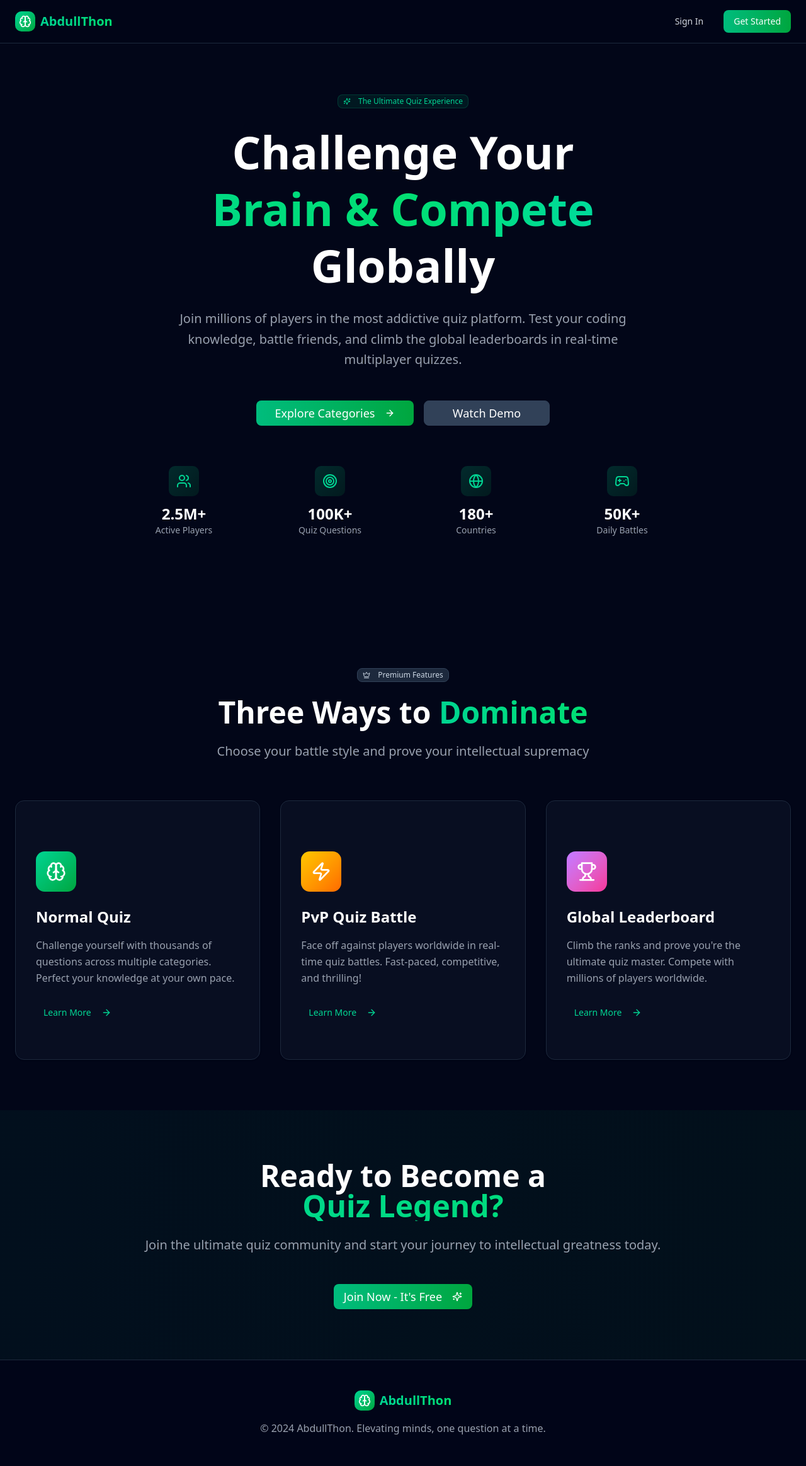
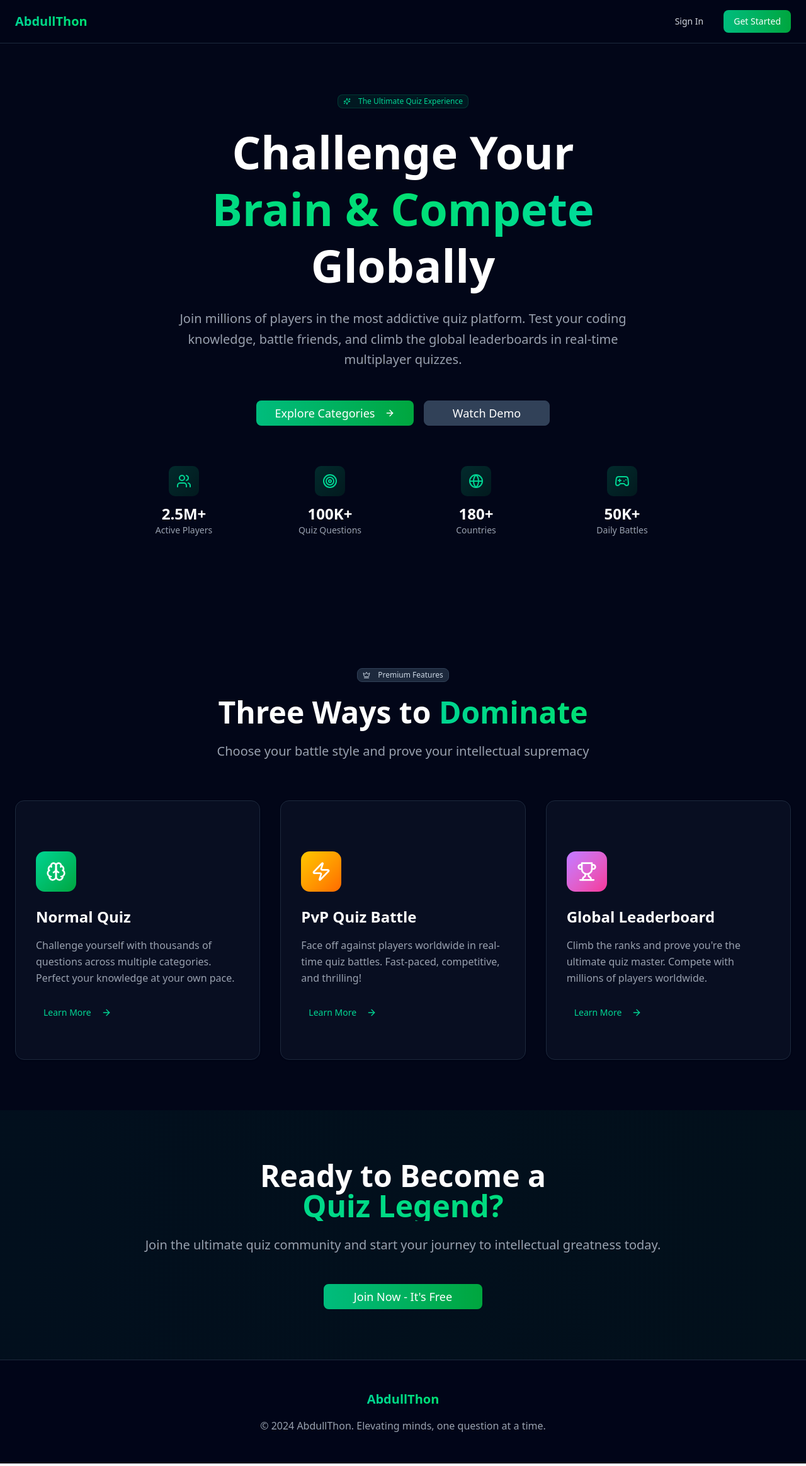
Before and after one commit to Abdullahi03-dev/Quiz-App-, a React (Vite) app: page / in a window 1280 px wide. Shown: the whole page at 63% size. Built offline with nearby package versions, Linux system fonts and the light colour scheme; no server answers.

Commit message:
Comment out alert and unused JSX elements
Commented out alert and some JSX elements for future reference.

```diff
--- a/src/components/indexComp.tsx
+++ b/src/components/indexComp.tsx
@@ -12,7 +12,7 @@ const Index = () => {
 
   useEffect(() => {
     if (username) {
-      alert(username)
+      // alert(username)
       ensureCompletedChallenges(username);
     }
   }, [username]);
@@ -71,9 +71,9 @@ const Index = () => {
       <nav className="relative z-50 px-6 py-4 backdrop-blur-sm bg-slate-950/80 border-b border-slate-800">
         <div className="max-w-7xl mx-auto flex items-center justify-between">
           <div className="flex items-center space-x-2">
-            <div className="w-8 h-8 bg-gradient-to-br from-emerald-400 to-green-600 rounded-lg flex items-center justify-center">
+            {/* <div className="w-8 h-8 bg-gradient-to-br from-emerald-400 to-green-600 rounded-lg flex items-center justify-center">
               <Brain className="w-5 h-5 text-white" />
-            </div>
+            </div> */}
             <span className="text-xl font-bold bg-gradient-to-r from-emerald-400 to-green-400 bg-clip-text text-transparent">
              AbdullThon
             </span>
@@ -206,7 +206,7 @@ const Index = () => {
           <Link to="/signup">
             <Button size="lg" className="bg-gradient-to-r from-emerald-500 to-green-600 hover:from-emerald-600 hover:to-green-700 text-white border-0 px-12 py-4 text-lg group">
               Join Now - It's Free
-              <Sparkles className="w-5 h-5 ml-2 group-hover:rotate-12 transition-transform" />
+              {/* <Sparkles className="w-5 h-5 ml-2 group-hover:rotate-12 transition-transform" /> */}
             </Button>
           </Link>
         </div>
@@ -216,9 +216,9 @@ const Index = () => {
       <footer className="px-6 py-12 border-t border-slate-800 bg-slate-950/80">
         <div className="max-w-7xl mx-auto text-center">
           <div className="flex items-center justify-center space-x-2 mb-4">
-            <div className="w-8 h-8 bg-gradient-to-br from-emerald-400 to-green-600 rounded-lg flex items-center justify-center">
+            {/* <div className="w-8 h-8 bg-gradient-to-br from-emerald-400 to-green-600 rounded-lg flex items-center justify-center">
               <Brain className="w-5 h-5 text-white" />
-            </div>
+            </div> */}
             <span className="text-xl font-bold bg-gradient-to-r from-emerald-400 to-green-400 bg-clip-text text-transparent">
             AbdullThon
             </span>
```
